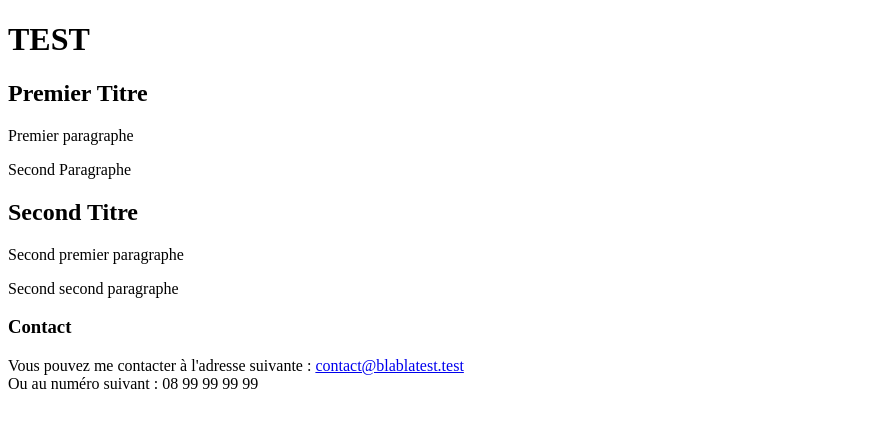
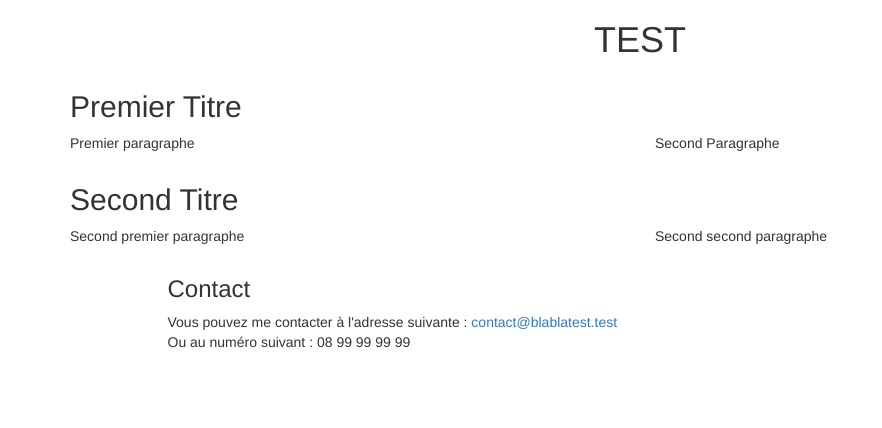
Before and after one commit to titvieille/OCGitPart2, a plain HTML site: page index.html in a window 1280 px wide. Shown: the whole page, without its empty margins (0-882 px from the left). Drawn offline with nearby package versions, Linux system fonts and the light colour scheme.

Commit message:
Ajout d'une mise en force CSS avec bootstrap

```diff
--- a/index.html
+++ b/index.html
@@ -2,25 +2,51 @@
 <html>
 	<head>
 		<meta charset="utf-8" />
+		<link href="https://maxcdn.bootstrapcdn.com/bootstrap/3.3.1/css/bootstrap.min.css" rel="stylesheet" />
 		<title>Test</title>
-
+		<style type="text/css">
+			h1
+			{
+				text-align: center;
+			}
+		</style>
 	</head>
 	<body>
 		<header>
 			<h1>TEST</h1>
 		</header>
-		<section>
+		<section class="container">
+		    <div class="row">
+		      <div class="col-sm-12">
 			<h2>Premier Titre</h2>
+		      </div>
+		      <div class="col-sm-6">
 			<p>Premier paragraphe</p>
+		      </div>
+		      <div class="col-sm-6">
 			<p>Second Paragraphe</p>
+		      </div>
+		    </div>
+		    <div class="row">
+		      <div class="col-sm-12">
 			<h2>Second Titre</h2>
+		      </div>
+		      <div class="col-sm-6">
 			<p>Second premier paragraphe</p>
+		      </div>
+		      <div class="col-sm-6">
 			<p>Second second paragraphe</p>
+		      </div>
+		    </div>
 		</section>
-		<footer>
+		<footer class="container">
+		    <div class="row">
+		      <div class="col-sm-6 col-sm-offset-1">
 			<h3>Contact</h3>
 			<p>Vous pouvez me contacter à l'adresse suivante : <a href="mailto:contact@blablatest.test">contact@blablatest.test</a><br />
 			Ou au numéro suivant : 08 99 99 99 99</p>
+		      </div>
+		    </div>
 		</footer>
 	</body>
 </html>
```
Also changed, not shown: README.txt.
